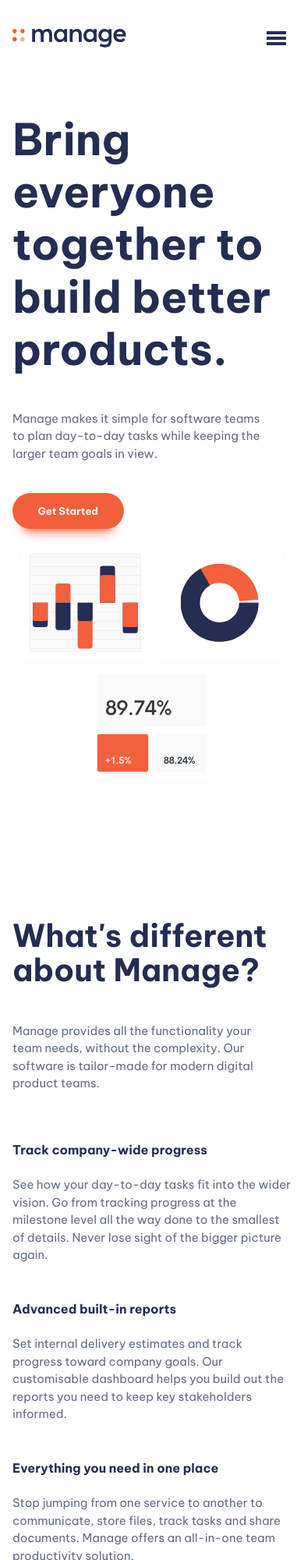
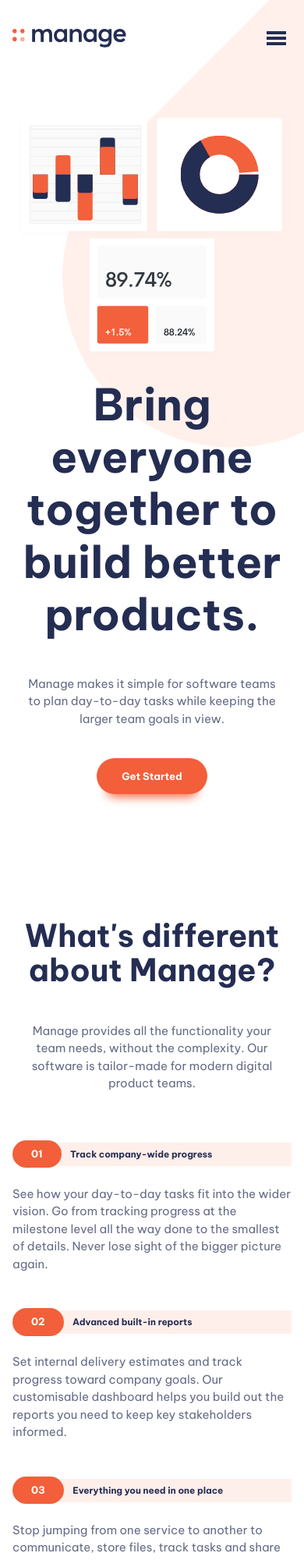
Before and after one commit to clauh9/manage-landing-page-master, a website built with Vite: page index.html in a window 390 px wide. Shown: the top 2000 px of the page at 78% size. Built offline with nearby package versions, Linux system fonts and the light colour scheme.

Commit message:
main one background img TODO

```diff
--- a/index.html
+++ b/index.html
@@ -50,8 +50,8 @@
 		<main>
 			<section class="padding-block-900">
 				<div class="container">
-					<div class="even-columns">
-						<div class="flow">
+					<div class="hero | even-columns">
+						<div class="flow text-center">
 							<h1 class="font-size-primary-heading font-weight-bold">
 								Bring everyone together to build better products.
 							</h1>
@@ -59,7 +59,7 @@
 								Manage makes it simple for software teams to plan day-to-day
 								tasks while keeping the larger team goals in view.
 							</p>
-							<button class="button">Get Started</button>
+							<button class="button | background-img">Get Started</button>
 						</div>
 						<div>
 							<img src="/images/illustration-intro.svg" alt="" />
@@ -71,7 +71,7 @@
 			<section class="padding-block-900">
 				<div class="container">
 					<div class="even-columns">
-						<div class="flow">
+						<div class="flow text-center">
 							<h2 class="font-size-secondary-heading font-weight-bold">
 								What's different about Manage?
 							</h2>
@@ -128,7 +128,7 @@
 				</div>
 			</section>
 
-			<section class="carousel | padding-block-700">
+			<section class="carousel text-center | padding-block-700">
 				<h2 class="font-size-secondary-heading font-weight-bold">
 					What they've said
 				</h2>
--- a/style.css
+++ b/style.css
@@ -1,5 +1,6 @@
 :root {
 	--clr-accent-400: hsl(12, 88%, 59%);
+	--clr-accent-200: hsl(12, 88%, 75%);
 	--clr-accent-100: hsl(13, 100%, 96%);
 
 	--clr-primary-400: hsl(228, 39%, 23%);
@@ -293,9 +294,11 @@ p[data-width="wide"] {
 .no-glow {
 	box-shadow: none;
 }
+
 .button:hover,
 .button:focus-visible {
-	opacity: 0.5;
+	/* opacity: 0.5; */
+	background-color: var(--clr-accent-200);
 }
 
 .button[data-type="inversed"] {
@@ -349,6 +352,32 @@ p[data-width="wide"] {
 	color: var(--clr-accent-100);
 }
 
+/* !numbered list */
+.numbered-items {
+	counter-reset: count;
+}
+.numbered-items li {
+	counter-increment: count;
+}
+.numbered-items .flow {
+	display: grid;
+	grid-template-columns: min-content 1fr;
+	align-items: center;
+	column-gap: var(--size-400);
+}
+.numbered-items p {
+	grid-column: 1/-1;
+}
+.numbered-items .flow::before {
+	content: counter(count, decimal-leading-zero);
+	border-radius: 100vmax;
+	padding: var(--size-200) var(--size-500);
+	font-weight: var(--font-weight-bold);
+	font-size: var(--font-size-btn);
+	color: var(--clr-neutral-100);
+	background-color: var(--clr-accent-400);
+}
+
 /* !call to action */
 .cta {
 	position: relative;
@@ -396,7 +425,6 @@ p[data-width="wide"] {
 }
 footer .even-columns {
 	display: grid;
-
 	grid-template-columns: 1fr 1fr 1fr;
 	grid-template-areas:
 		"logo links input"
@@ -490,6 +518,61 @@ footer .copyright {
 		padding: var(--size-700);
 	}
 
+	/* !main */
+	.text-center {
+		text-align: center;
+		display: flex;
+		flex-direction: column;
+		align-items: center;
+	}
+
+	/* !numbered list */
+	.numbered-items {
+		display: grid;
+		justify-content: center;
+	}
+	.numbered-items h3 {
+		line-height: 1.2;
+		padding: var(--size-200) var(--size-600);
+		border-radius: 100vmax 0 0 100vmax;
+		margin-left: -2.3rem;
+		background-color: var(--clr-accent-100);
+		z-index: -1;
+		font-size: clamp(var(--size-100), 3vw, var(--size-600));
+	}
+
+	.hero {
+		display: grid;
+		grid-template-areas:
+			"logo"
+			"hero";
+	}
+	.hero::before {
+		content: "";
+		position: absolute;
+		z-index: -1;
+		inset: 0;
+		background-position: 5rem -15rem;
+		background-repeat: no-repeat;
+		background-image: url(/images/bg-tablet-pattern.svg);
+	}
+	.hero div:first-child {
+		grid-area: hero;
+	}
+	.hero div:last-child {
+		grid-area: logo;
+	}
+	.background-img::before {
+		/* outline: 3px solid lime;
+		content: "";
+		position: absolute;
+		z-index: -1;
+		inset: 0;
+		background-position: 0px 0px, right 3em bottom 2em;
+		background-repeat: no-repeat;
+		background-image: url(/images/bg-tablet-pattern.svg); */
+	}
+
 	/* !call to action */
 	.cta .container {
 		text-align: center;
```
